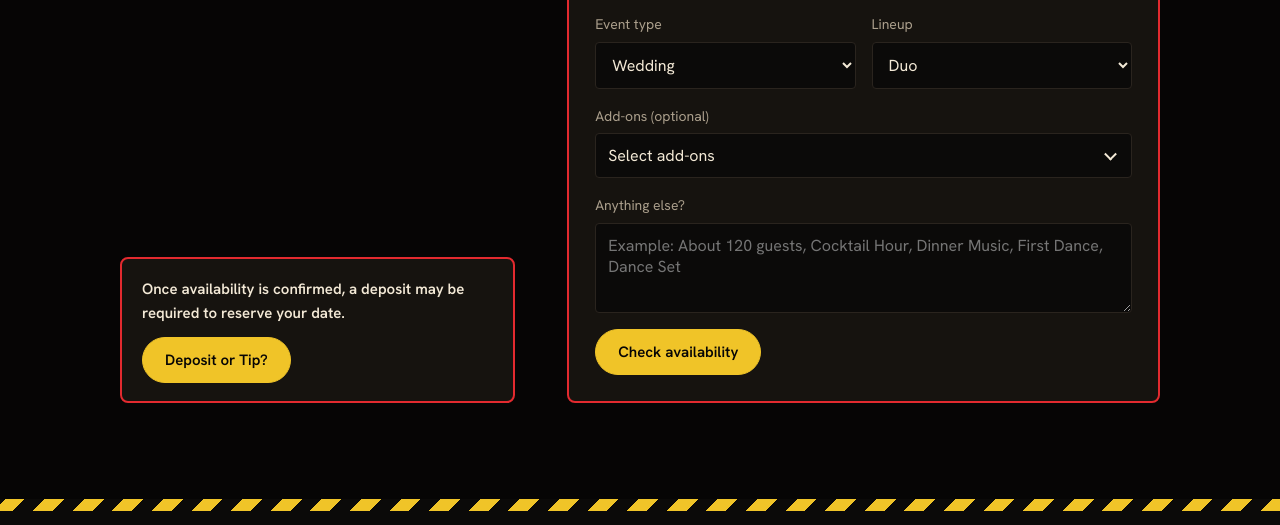
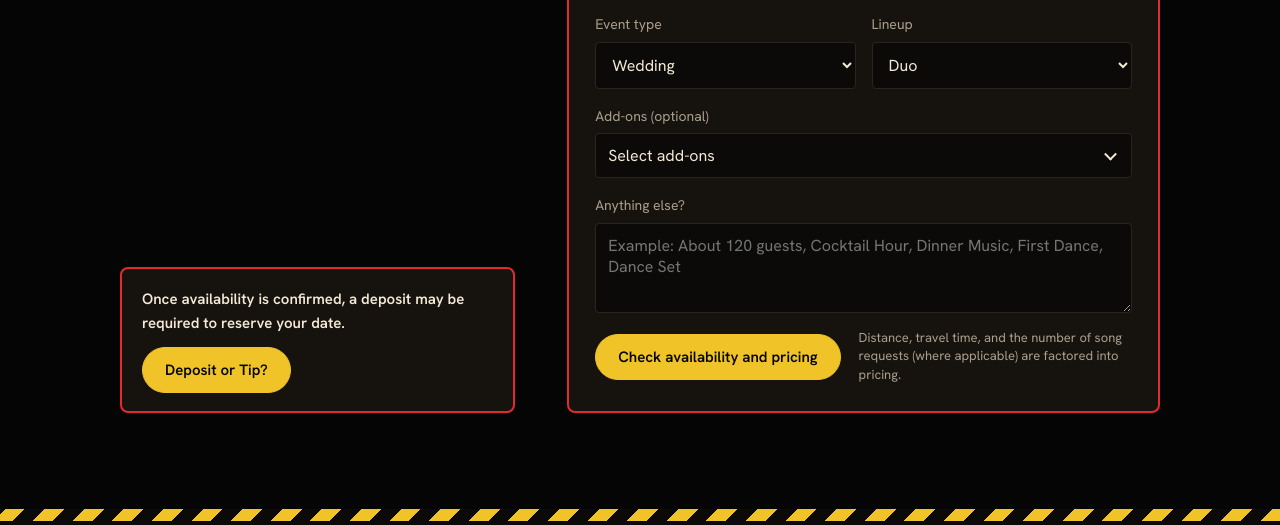
Before and after one commit to mystictiger-band/mystic-tiger-band, a plain HTML site: page index.html in a window 1280 px wide. Shown: the part 7231-7756 px from the top of the page. Drawn offline with nearby package versions, Linux system fonts and the light colour scheme.

Commit message:
Add pricing to booking button with note

```diff
--- a/index.html
+++ b/index.html
@@ -263,6 +263,9 @@ dialog form{display:flex;justify-content:center;margin-top:12px}
 input,select,textarea{font:16px var(--body);color:var(--cream);background:var(--ink);border:1px solid var(--line);border-radius:4px;padding:11px 12px;width:100%}
 textarea{min-height:90px;resize:vertical}
 #bookForm .btn{justify-self:start}
+.book-cta{display:flex;align-items:center;flex-wrap:wrap;gap:12px 18px}
+.book-cta .btn{max-width:100%;text-align:center;justify-content:center}
+.cta-note{flex:1 1 200px;margin:0;font-size:13px;line-height:1.45;color:var(--muted)}
 .addons-field{display:grid;gap:6px;font-size:14px;color:var(--muted);min-width:0}
 .addons{position:relative}
 .addons summary{display:block;list-style:none;cursor:pointer;font:16px var(--body);color:var(--cream);background:var(--ink);border:1px solid var(--line);border-radius:4px;padding:11px 40px 11px 12px;position:relative}
@@ -482,7 +485,10 @@ main > section ~ section{border-top:2px solid var(--red)}
           <input type="hidden" name="add_ons" id="f-addons" value="">
         </div>
         <label class="full">Anything else?<textarea id="f-msg" name="message" placeholder="Example: About 120 guests, Cocktail Hour, Dinner Music, First Dance, Dance Set"></textarea></label>
-        <button class="btn btn-solid" type="submit">Check availability</button>
+        <div class="full book-cta">
+          <button class="btn btn-solid" type="submit">Check availability and pricing</button>
+          <p class="cta-note">Distance, travel time, and the number of song requests (where applicable) are factored into pricing.</p>
+        </div>
         <p class="sent" id="sent" hidden aria-live="polite"></p>
       </form>
     </div>
@@ -586,7 +592,7 @@ const REVIEWS=[
   bf.addEventListener("submit",e=>{e.preventDefault();const btn=bf.querySelector('button[type="submit"]');btn.disabled=true;btn.textContent="Sending…";
     fetch("/",{method:"POST",headers:{"Content-Type":"application/x-www-form-urlencoded"},body:new URLSearchParams(new FormData(bf)).toString()})
     .then(r=>{if(!r.ok)throw 0;sent.textContent="Thanks! Your request was sent. Danny will get back to you soon.";sent.hidden=false;bf.reset();btn.textContent="Sent";})
-    .catch(()=>{sent.textContent="Sorry, that didn't go through. Please call or text Danny at (562) 284-3541.";sent.hidden=false;btn.disabled=false;btn.textContent="Check availability";});});
+    .catch(()=>{sent.textContent="Sorry, that didn't go through. Please call or text Danny at (562) 284-3541.";sent.hidden=false;btn.disabled=false;btn.textContent="Check availability and pricing";});});
   const vd=document.getElementById("vidDialog"),vf=document.getElementById("vidFrame");
   document.addEventListener("click",e=>{const a=e.target.closest('a[href*="youtu.be/"]');if(!a)return;const id=a.getAttribute("href").split("youtu.be/")[1].split(/[?&#]/)[0];if(!id||!vd.showModal)return;e.preventDefault();vf.src="https://www.youtube-nocookie.com/embed/"+id+"?autoplay=1&rel=0&playsinline=1";vd.showModal();});
   vd.addEventListener("close",()=>{vf.src="";});vd.addEventListener("click",e=>{if(e.target===vd)vd.close();});
```
